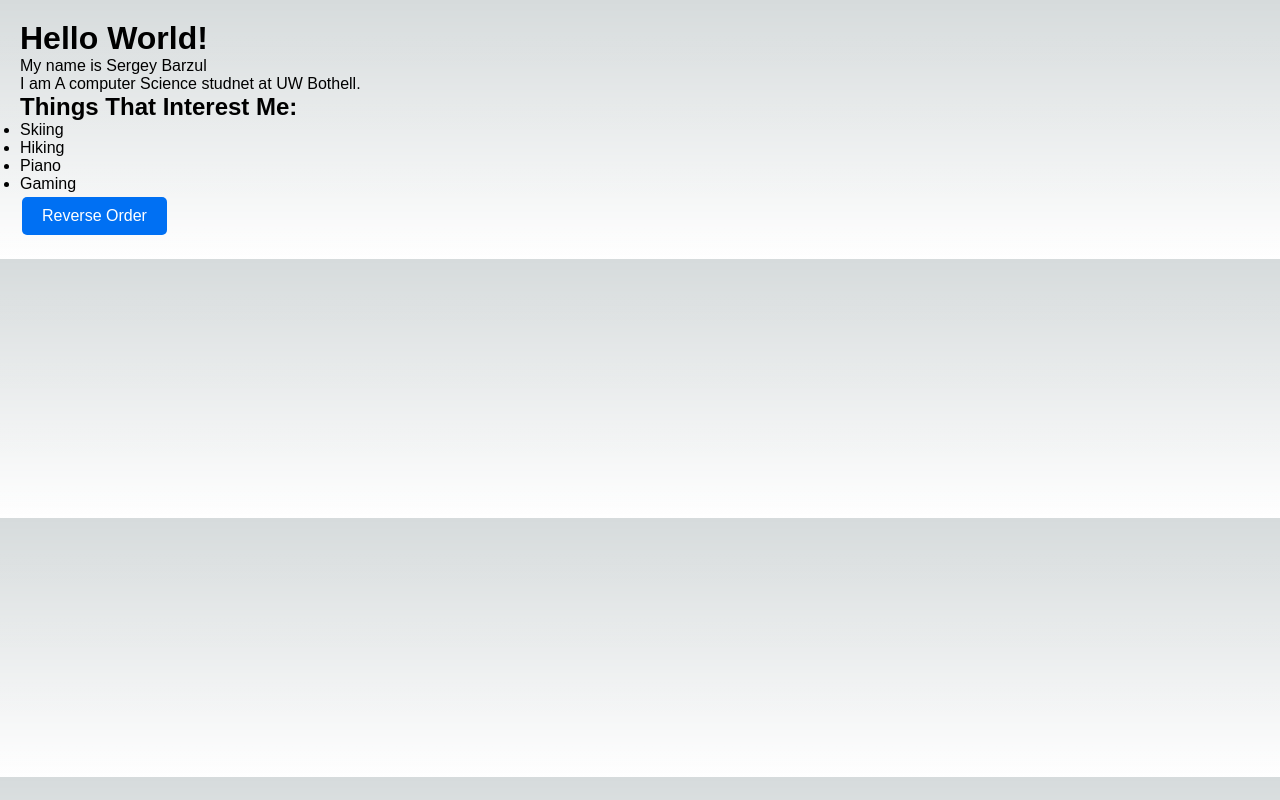
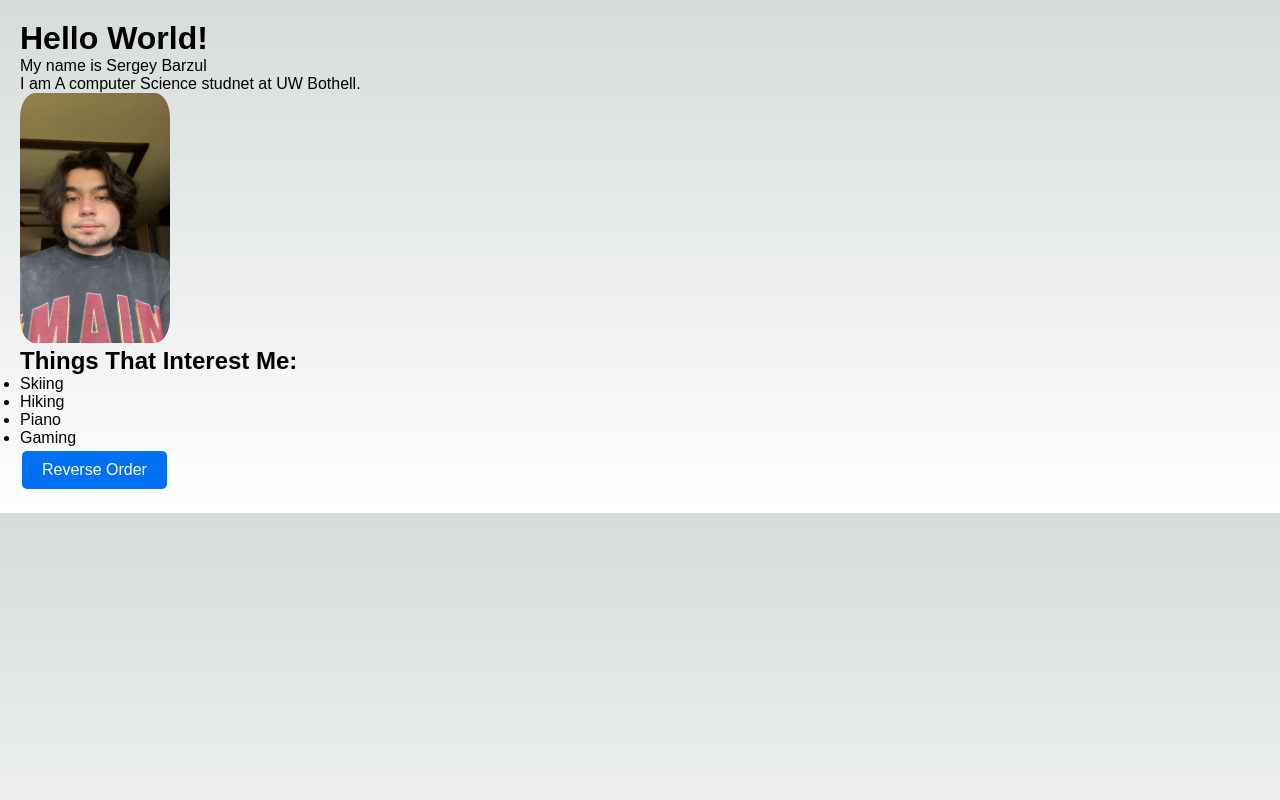
Before and after one commit to sergeycodes/next-portfolio, a Next.js app: page / in a window 1280 px wide. Built offline with nearby package versions, Linux system fonts and the light colour scheme.

Commit message:
used image tag

```diff
--- a/src/app/page.js
+++ b/src/app/page.js
@@ -1,6 +1,7 @@
 "use client";
 
 import styles from '/styles/Home.module.css';
+import Image from 'next/image';
 import { useState } from 'react';
 
 export default function Home() {
@@ -18,7 +19,14 @@ export default function Home() {
         <h1>Hello World!</h1>
         <p>My name is Sergey Barzul</p>
         <p>I am A computer Science studnet at UW Bothell.</p>
-        <image src="../public/selfie.JPG" alt="Profile" style={{ width: '150px', borderRadius: '10%' }} />
+        <Image
+          src="/selfie.JPG"
+          alt="Sergey Barzul"
+          width={150}
+          height={250}
+          style={{ borderRadius: '10%' }}
+        />
+
         <h2>Things That Interest Me:</h2>
         <ul>
           {interests.map((interest, index) => (
```
